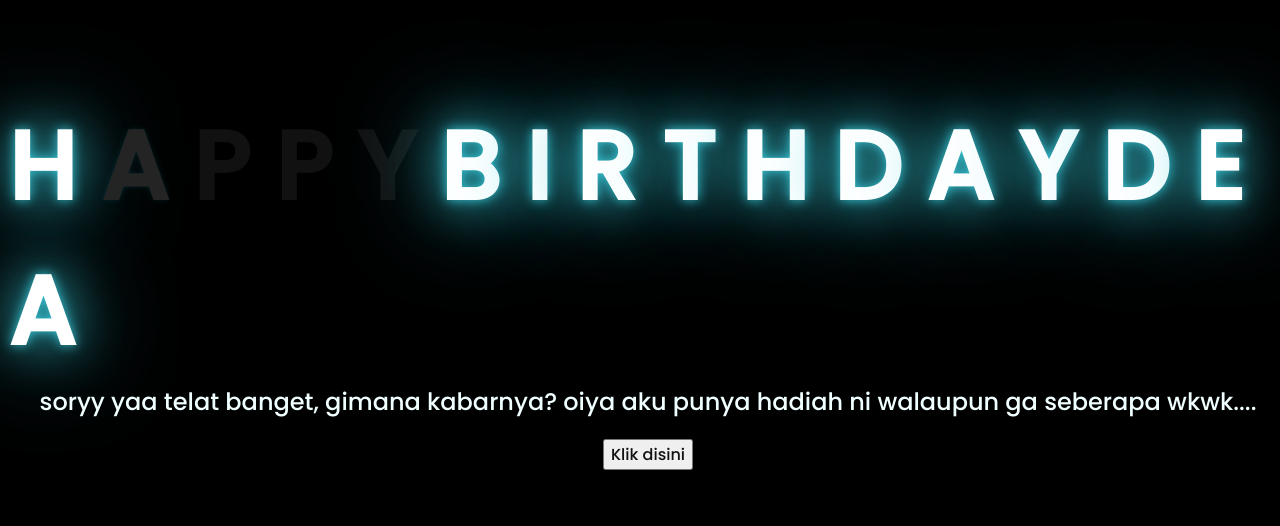
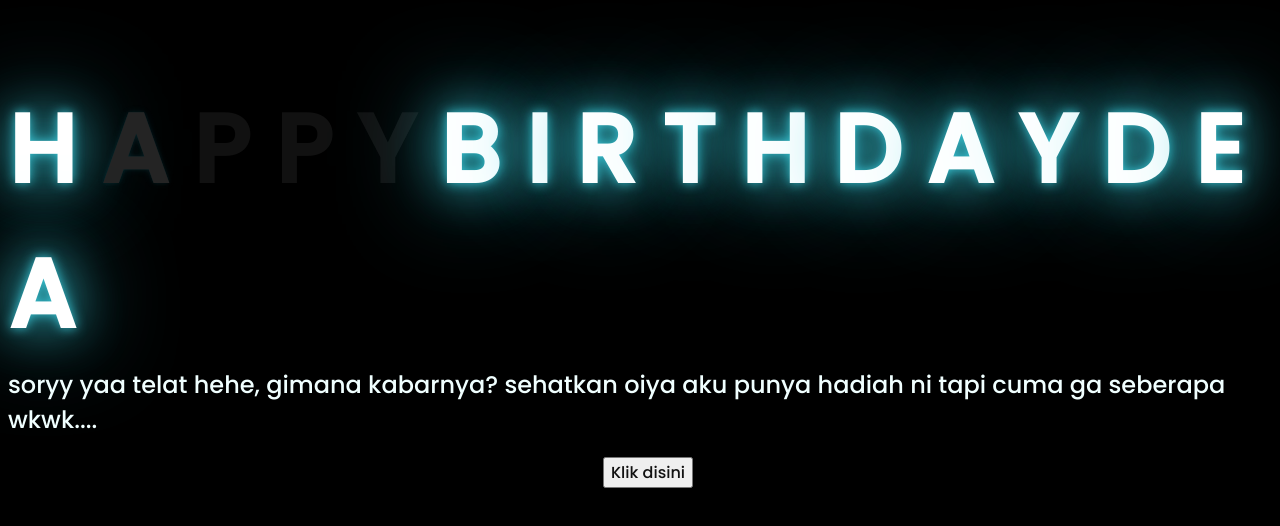
Before and after one commit to tibra751/yasinn.github.oi, a plain HTML site: page index.html in a window 1280 px wide. Shown: the part 126-652 px from the top of the page. Drawn offline with Linux system fonts and the light colour scheme.

Commit message:
Add files via upload

```diff
--- a/index.html
+++ b/index.html
@@ -27,9 +27,11 @@
         <span>D</span>
         <span>E</span>
         <span>A</span>
+
     </div>
     <div class="description">
-        <span>soryy yaa telat banget, gimana kabarnya? oiya aku punya hadiah ni walaupun ga seberapa wkwk....</span>
+        <span> soryy yaa telat hehe, gimana kabarnya? sehatkan
+            oiya aku punya hadiah ni tapi cuma ga seberapa wkwk....</span>
     </div>
     <div class="button">
         <button>
```
